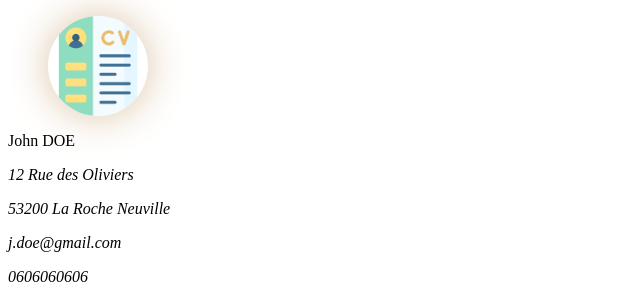
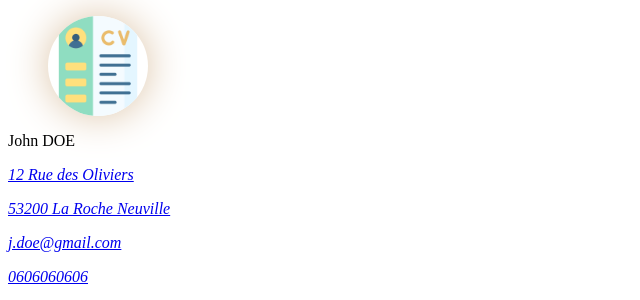
Before and after one commit to Jpou10/CV, a plain HTML site: page index.html in a window 1280 px wide. Shown: the top 300 px of the page, without its empty margins (0-640 px from the left). Drawn offline with Linux system fonts and the light colour scheme.

Commit message:
Add HTML basic file with links in section stubborn

```diff
--- a/assets/css/style.css
+++ b/assets/css/style.css
@@ -17,3 +17,7 @@ title {
     border-radius: 50%;
     box-shadow: 0 0 40px #dbc2a4;
 }
+
+#profil img:hover{
+    cursor: zoom-in;
+}
--- a/index.html
+++ b/index.html
@@ -10,22 +10,27 @@
 <body>
     <section id="stubborn">
         <figure id="profil">
-            <img src="./assets/img/cv.png" alt="Photo de profil">
+            <a href="./assets/img/cv.png" target="_blank"><img src="./assets/img/cv.png" alt="Photo de profil"></figure></a>
         </figure>
             <p>John DOE</p>
     </section>
     <section id="contact_details">
         <address>
             <div id="residence">
+                <a href="https://www.google.com/maps/place/12+Rue+des+Oliviers,+53200+La+Roche-Neuville/@47.8746339,-0.7546045,17z/data=!3m1!4b1!4m6!3m5!1s0x4808f12c7939a8a7:0xaefceff0de598651!8m2!3d47.8746303!4d-0.7520296!16s%2Fg%2F11c1fvm555?authuser=0&entry=ttu&g_ep=EgoyMDI0MDkwNC4wIKXMDSoASAFQAw%3D%3D" target="_blank">
                 <p>12 Rue des Oliviers</p>
                 <p>53200 La Roche Neuville</p>
+                </a>
             </div>
             <div id="mail">
-                <p>j.doe@gmail.com</p>
+                <p><a href="mailto:j.doe@gmail.com">j.doe@gmail.com</a></p>
             </div>
-            <div id="phone_number">0606060606</div>
+            <div id="phone_number">
+                <p><a href="tel: 0606060606">0606060606</a></p>
+            </div>
         </address>
     </section>
+
 </body>
 <footer>
     <figure>
```
